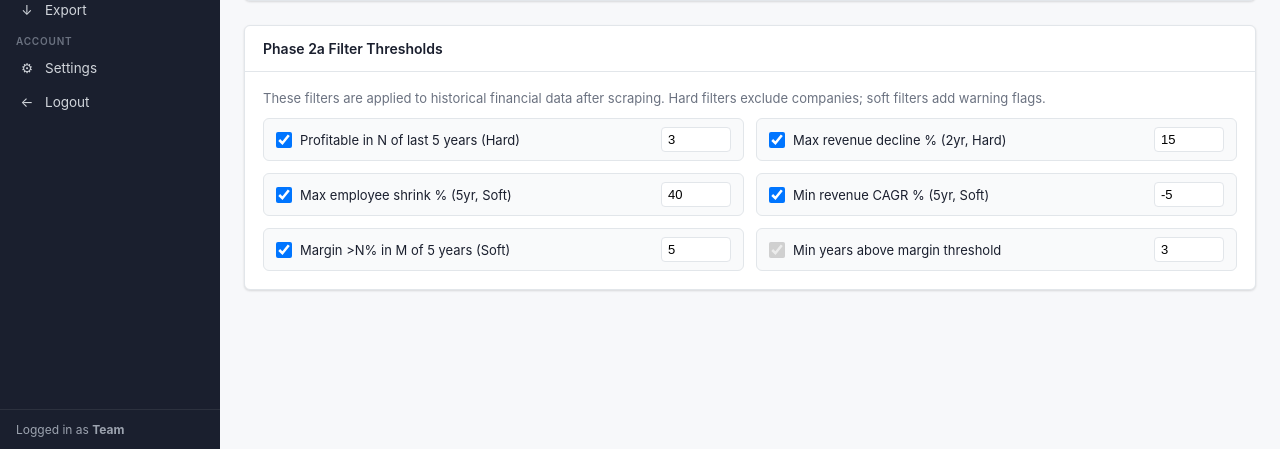
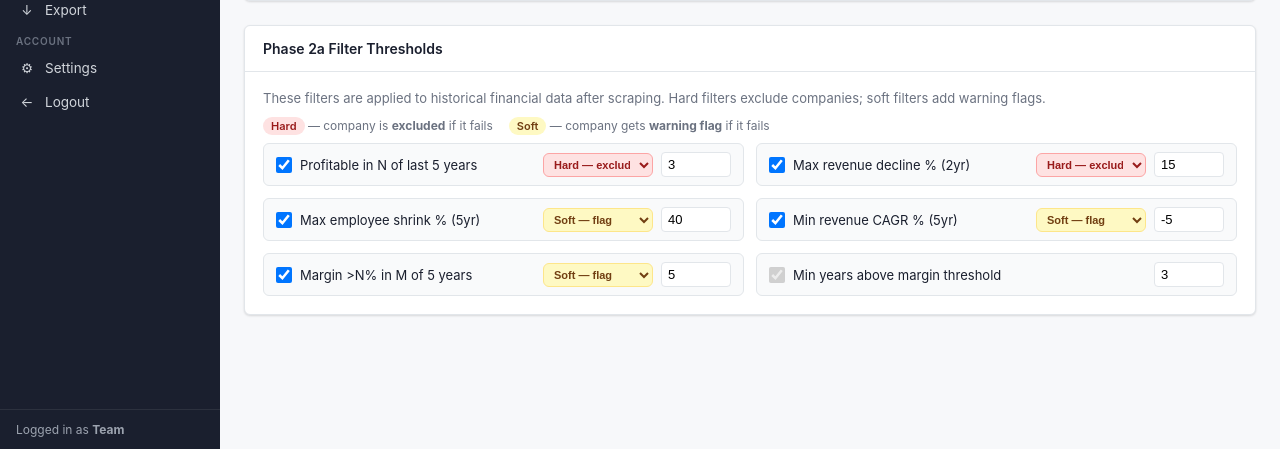
Before and after one commit to Haku2223/business-analyst, a FastAPI app: template app/templates/enrich.html in a window 1280 px wide. Shown: the part 351-800 px from the top of the page. Run offline with FastAPI, Linux system fonts and the light colour scheme; the template is opened without the code that fills it, so the values that code supplies are empty.

Commit message:
Make Phase 2a filters adjustable between hard and soft types
Each Phase 2a filter now has a Hard/Soft dropdown identical to the
Phase 1 filter UI. Selecting Hard excludes the company on failure;
selecting Soft adds a warning flag instead. Filter types are sent
with the job config and respected in apply_phase2a_filters via the
new _record_failure helper and p2a_filter_types config key.

https://claude.ai/code/session_01NTeWQFMtMkMAMdxvf33rpP

```diff
--- a/app/templates/enrich.html
+++ b/app/templates/enrich.html
@@ -31,9 +31,22 @@
   .filter-section { margin-top: 24px; }
   .filter-grid { display: grid; grid-template-columns: 1fr 1fr; gap: 12px; }
   .filter-item { display: flex; align-items: center; gap: 8px; padding: 8px 12px; background: #f9fafb; border: 1px solid var(--border); border-radius: var(--radius); }
-  .filter-item label { font-size: 13px; flex: 1; }
-  .filter-item input[type="number"] { width: 70px; padding: 4px 6px; font-size: 13px; border: 1px solid var(--border); border-radius: 4px; }
+  .filter-item label { font-size: 13px; flex: 1; min-width: 0; }
+  .filter-item input[type="number"] { width: 70px; padding: 4px 6px; font-size: 13px; border: 1px solid var(--border); border-radius: 4px; flex-shrink: 0; }
   .filter-item input[type="checkbox"] { width: 16px; height: 16px; flex-shrink: 0; }
+  .type-select {
+    padding: 4px 6px;
+    border-radius: 6px;
+    font-size: 11px;
+    font-weight: 600;
+    cursor: pointer;
+    border: 1px solid #d1d5db;
+    width: 110px;
+    flex-shrink: 0;
+  }
+  .type-select.is-hard { background: #fee2e2; color: #991b1b; border-color: #fca5a5; }
+  .type-select.is-soft { background: #fef9c3; color: #713f12; border-color: #fde68a; }
+  .type-placeholder { width: 110px; flex-shrink: 0; }
 
   .batch-select { display: flex; align-items: center; gap: 10px; margin-bottom: 20px; }
   .batch-select select { max-width: 400px; }
@@ -145,40 +158,66 @@
       These filters are applied to historical financial data after scraping.
       Hard filters exclude companies; soft filters add warning flags.
     </p>
+    <div style="font-size:12px;color:#6b7280;margin-bottom:10px;display:flex;gap:16px;align-items:center">
+      <span><span style="background:#fee2e2;color:#991b1b;font-size:11px;padding:2px 8px;border-radius:999px;font-weight:600">Hard</span> — company is <strong>excluded</strong> if it fails</span>
+      <span><span style="background:#fef9c3;color:#713f12;font-size:11px;padding:2px 8px;border-radius:999px;font-weight:600">Soft</span> — company gets <strong>warning flag</strong> if it fails</span>
+    </div>
     <div class="filter-grid">
-      <!-- Hard: Profitability 3/5 -->
+      <!-- Profitability N/5 -->
       <div class="filter-item">
         <input type="checkbox" id="cfgProfit3of5" checked>
-        <label>Profitable in N of last 5 years (Hard)</label>
+        <label>Profitable in N of last 5 years</label>
+        <select id="cfgProfit3of5Type" class="type-select is-hard" onchange="updateTypeStyle(this)">
+          <option value="hard" selected>Hard — exclude</option>
+          <option value="soft">Soft — flag</option>
+        </select>
         <input type="number" id="cfgProfitMinYears" value="3" min="1" max="5">
       </div>
-      <!-- Hard: Revenue decline -->
+      <!-- Revenue decline -->
       <div class="filter-item">
         <input type="checkbox" id="cfgRevDecline" checked>
-        <label>Max revenue decline % (2yr, Hard)</label>
+        <label>Max revenue decline % (2yr)</label>
+        <select id="cfgRevDeclineType" class="type-select is-hard" onchange="updateTypeStyle(this)">
+          <option value="hard" selected>Hard — exclude</option>
+          <option value="soft">Soft — flag</option>
+        </select>
         <input type="number" id="cfgRevDeclineMax" value="15" min="0" max="100" step="1">
       </div>
-      <!-- Soft: Employee trend -->
+      <!-- Employee trend -->
       <div class="filter-item">
         <input type="checkbox" id="cfgEmpTrend" checked>
-        <label>Max employee shrink % (5yr, Soft)</label>
+        <label>Max employee shrink % (5yr)</label>
+        <select id="cfgEmpTrendType" class="type-select is-soft" onchange="updateTypeStyle(this)">
+          <option value="hard">Hard — exclude</option>
+          <option value="soft" selected>Soft — flag</option>
+        </select>
         <input type="number" id="cfgEmpShrinkMax" value="40" min="0" max="100" step="1">
       </div>
-      <!-- Soft: Revenue CAGR -->
+      <!-- Revenue CAGR -->
       <div class="filter-item">
         <input type="checkbox" id="cfgRevCAGR" checked>
-        <label>Min revenue CAGR % (5yr, Soft)</label>
+        <label>Min revenue CAGR % (5yr)</label>
+        <select id="cfgRevCAGRType" class="type-select is-soft" onchange="updateTypeStyle(this)">
+          <option value="hard">Hard — exclude</option>
+          <option value="soft" selected>Soft — flag</option>
+        </select>
         <input type="number" id="cfgRevCAGRMin" value="-5" min="-100" max="100" step="1">
       </div>
-      <!-- Soft: Consistent margin -->
+      <!-- Consistent margin -->
       <div class="filter-item">
         <input type="checkbox" id="cfgMarginConsist" checked>
-        <label>Margin >N% in M of 5 years (Soft)</label>
+        <label>Margin &gt;N% in M of 5 years</label>
+        <select id="cfgMarginConsistType" class="type-select is-soft" onchange="updateTypeStyle(this)">
+          <option value="hard">Hard — exclude</option>
+          <option value="soft" selected>Soft — flag</option>
+        </select>
         <input type="number" id="cfgMarginMin" value="5" min="0" max="100" step="1">
       </div>
+      <!-- Min years above threshold (sub-parameter, no type selector) -->
       <div class="filter-item">
         <input type="checkbox" disabled checked>
         <label>Min years above margin threshold</label>
+        <div class="type-placeholder"></div>
         <input type="number" id="cfgMarginMinYears" value="3" min="1" max="5">
       </div>
     </div>
@@ -249,6 +288,11 @@
 let currentJobId = null;
 let pollInterval = null;
 
+function updateTypeStyle(sel) {
+  sel.classList.remove('is-hard', 'is-soft');
+  sel.classList.add(sel.value === 'hard' ? 'is-hard' : 'is-soft');
+}
+
 function getFilterConfig() {
   return {
     p2a_hard_profitability_3of5_enabled: document.getElementById('cfgProfit3of5').checked,
@@ -262,6 +306,13 @@ function getFilterConfig() {
     p2a_soft_margin_consistency_enabled: document.getElementById('cfgMarginConsist').checked,
     p2a_soft_margin_min_pct: parseFloat(document.getElementById('cfgMarginMin').value) || 5,
     p2a_soft_margin_min_years: parseInt(document.getElementById('cfgMarginMinYears').value) || 3,
+    p2a_filter_types: {
+      profitability_3of5: document.getElementById('cfgProfit3of5Type').value,
+      revenue_decline: document.getElementById('cfgRevDeclineType').value,
+      employee_trend: document.getElementById('cfgEmpTrendType').value,
+      revenue_cagr: document.getElementById('cfgRevCAGRType').value,
+      consistent_margin: document.getElementById('cfgMarginConsistType').value,
+    },
   };
 }
 
```
Also changed, not shown: app/services/phase2a.py (+30 -14 lines).
